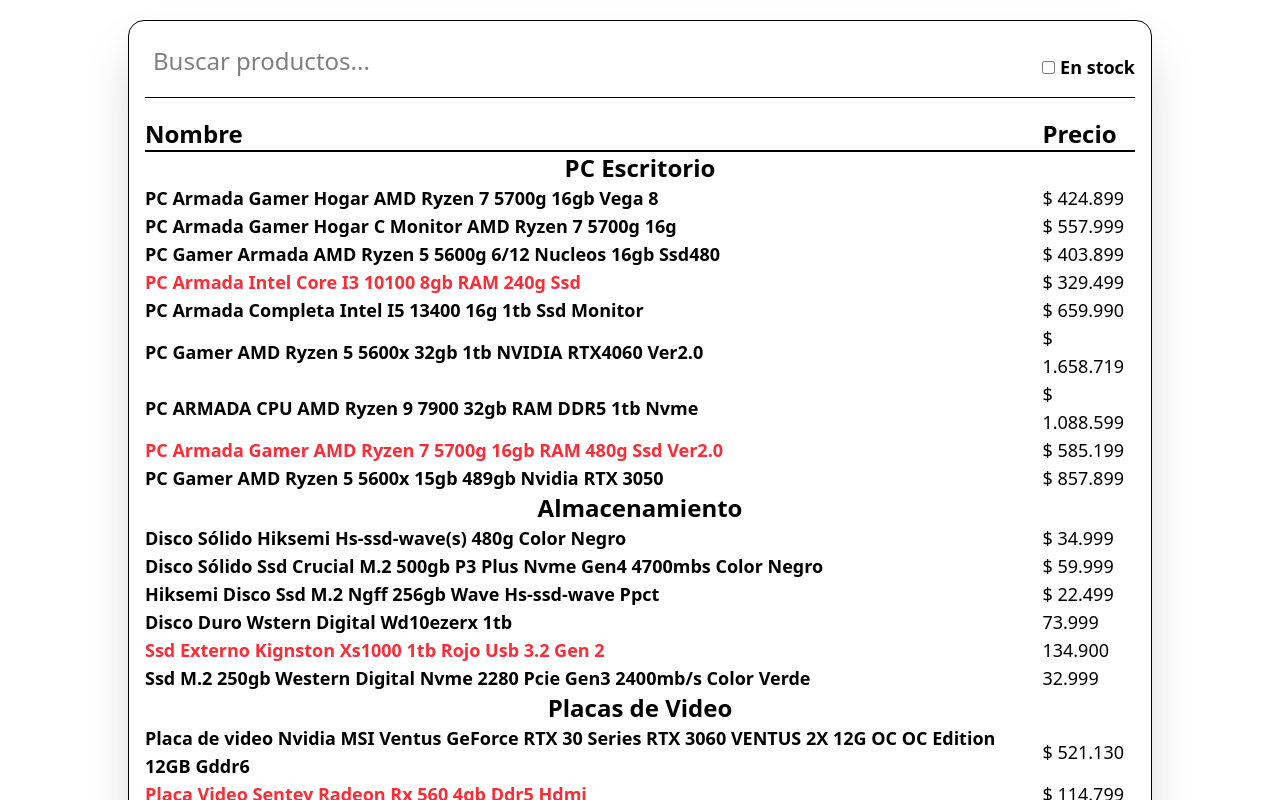
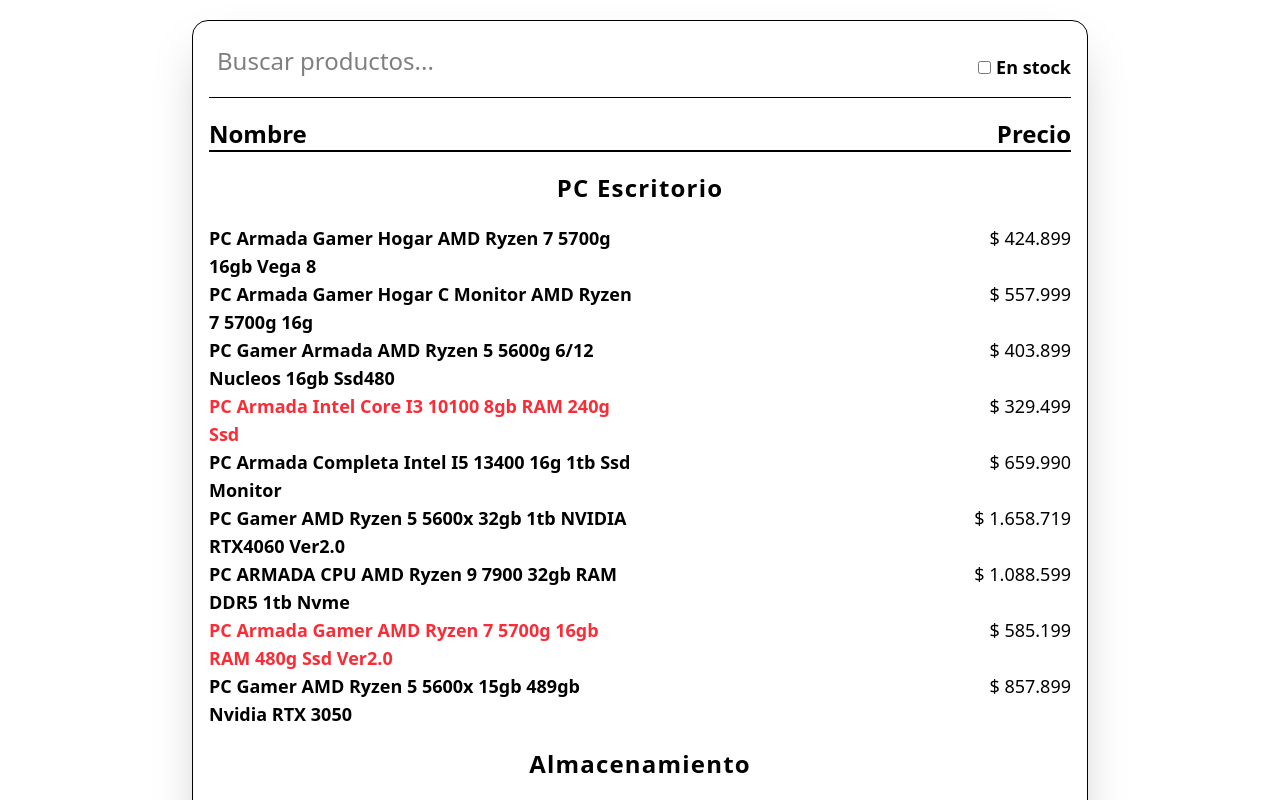
Before and after one commit to MatiCasiba/desafio-15-pensar-en-react, a React (Vite) app: page / in a window 1280 px wide. Shown: the top 800 px of the page. Built offline with nearby package versions, Linux system fonts and the light colour scheme.

Commit message:
Dando espacios en la tabla

```diff
--- a/src/App.jsx
+++ b/src/App.jsx
@@ -4,7 +4,7 @@
 
 const App = () => {
   return (
-    <div className="max-w-5xl m-auto my-5 border p-4 rounded-2xl shadow-2xl">
+    <div className="max-w-4xl m-auto my-5 border p-4 rounded-2xl shadow-2xl">
       <TablaProductosFilrable productos={productos} />
     </div>
   )
--- a/src/components/FilaCategoriasProductos.jsx
+++ b/src/components/FilaCategoriasProductos.jsx
@@ -2,7 +2,7 @@
 const FilaCategoriasProductos = ({categoria}) => {
   return (
     <tr>
-        <th className="text-2xl" colSpan="2">
+        <th className="text-2xl py-5 tracking-wider" colSpan="2">
             {categoria}
         </th>
     </tr>
--- a/src/components/FilaProductos.jsx
+++ b/src/components/FilaProductos.jsx
@@ -5,9 +5,9 @@
         {producto.nombre}
     </span>
   return (
-    <tr className=" text-lg ">
-        <td className="font-semibold">{nombre}</td>
-        <td>{producto.precio}</td>
+    <tr className="text-lg align-top">
+        <td className="font-semibold w-72 whitespace-normal">{nombre}</td>
+        <td className="text-right w-auto">{producto.precio}</td>
     </tr>
   )
 }
--- a/src/components/TablaProductos.jsx
+++ b/src/components/TablaProductos.jsx
@@ -30,11 +30,11 @@
   })
 
   return (
-    <table className="my-5">
+    <table className=" table-fixed w-full my-5">
       <thead className="text-2xl border-b-2">
         <tr>
           <th className="text-start">Nombre</th>
-          <th className="text-start">Precio</th>
+          <th className="text-end">Precio</th>
         </tr>
       </thead>
       <tbody>{filas}</tbody>
```
Also changed, not shown: 1 other file (tests, documents, lock files or other folders).
